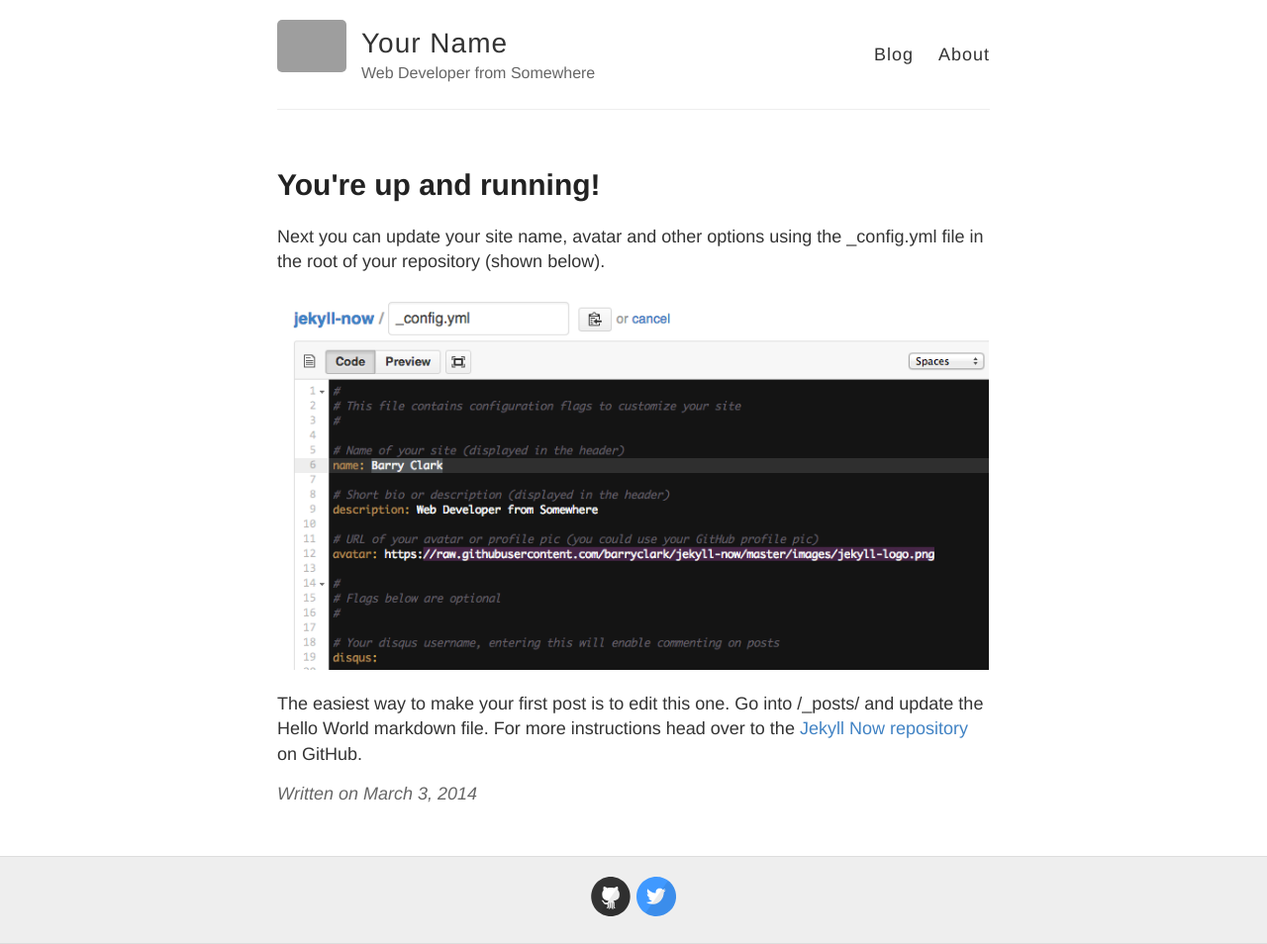
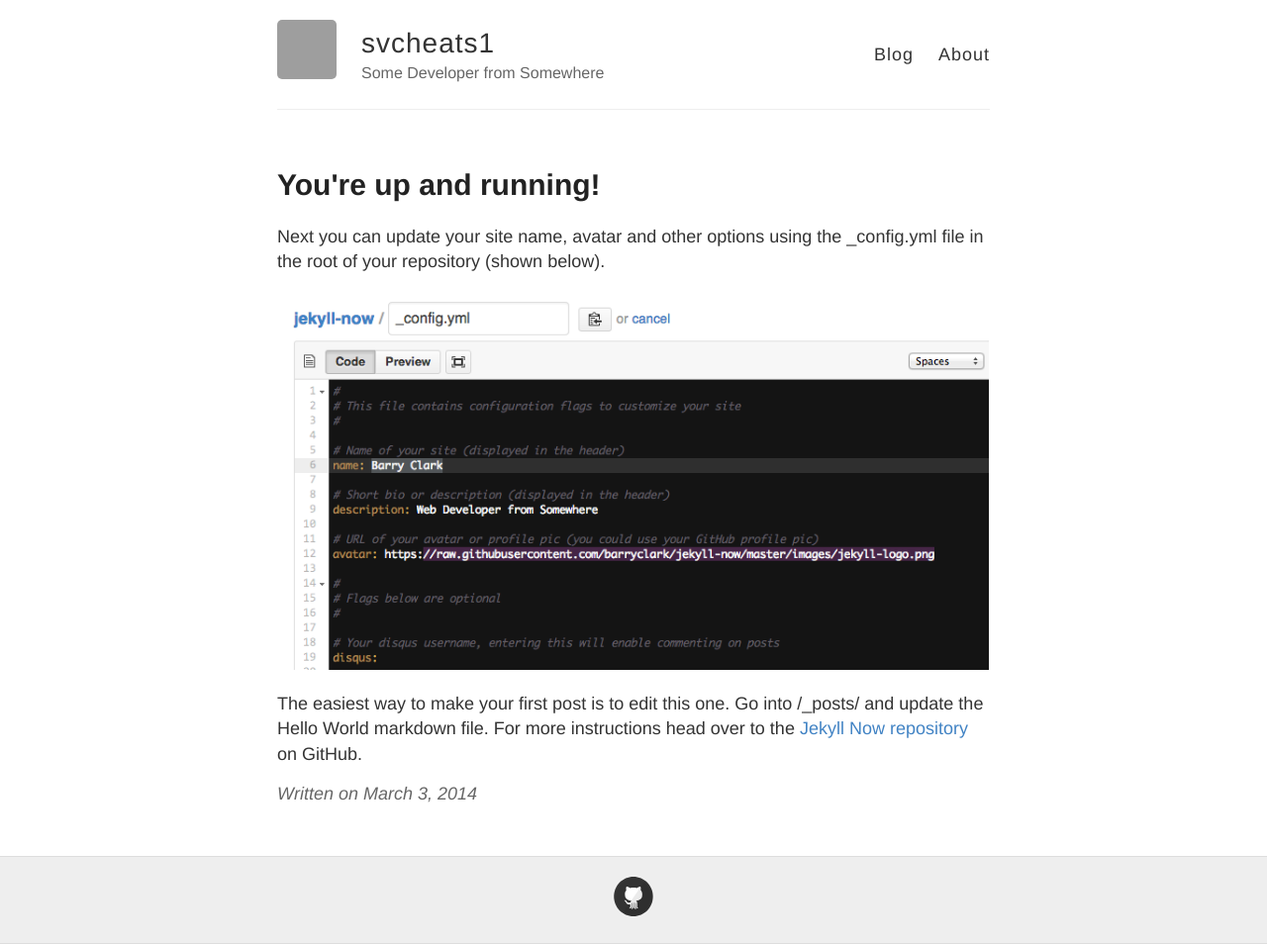
Before and after one commit to svcheats1/svcheats1.github.io, a Jekyll site: the page built from _posts/2014-3-3-Hello-World.md, in a window 1280 px wide. Shown: the whole page at 99% size. Built offline with Jekyll 4.4.1, drawn with Linux system fonts in a browser that asks for light colours; grey boxes are pictures that could not be loaded.

Commit message:
Update _config.yml

```diff
--- a/_config.yml
+++ b/_config.yml
@@ -3,13 +3,13 @@
 #
 
 # Name of your site (displayed in the header)
-name: Your Name
+name: svcheats1
 
 # Short bio or description (displayed in the header)
-description: Web Developer from Somewhere
+description: Some Developer from Somewhere
 
 # URL of your avatar or profile pic (you could use your GitHub profile pic)
-avatar: https://raw.githubusercontent.com/barryclark/jekyll-now/master/images/jekyll-logo.png
+avatar: https://avatars3.githubusercontent.com/u/48872664?s=60&u=6d178f68bb2c4e92958847c632af29a896a1b02d&v=4
 
 #
 # Flags below are optional
@@ -21,12 +21,12 @@ footer-links:
   email:
   facebook:
   flickr:
-  github: barryclark/jekyll-now
+  github: svcheats1
   instagram:
   linkedin:
   pinterest:
   rss: # just type anything here for a working RSS icon
-  twitter: jekyllrb
+  twitter:
   stackoverflow: # your stackoverflow profile, e.g. "users/50476/bart-kiers"
   youtube: # channel/<your_long_string> or user/<user-name>
   googleplus: # anything in your profile username that comes after plus.google.com/
```
